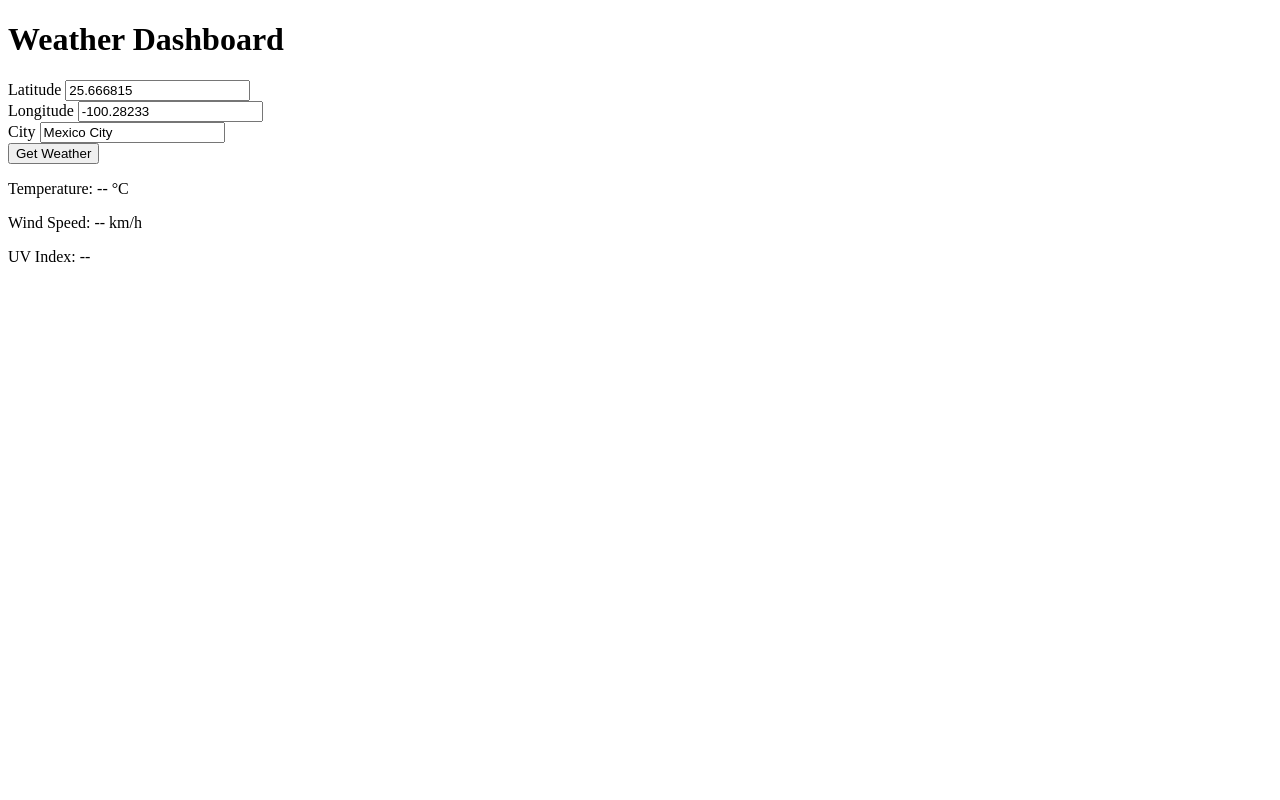
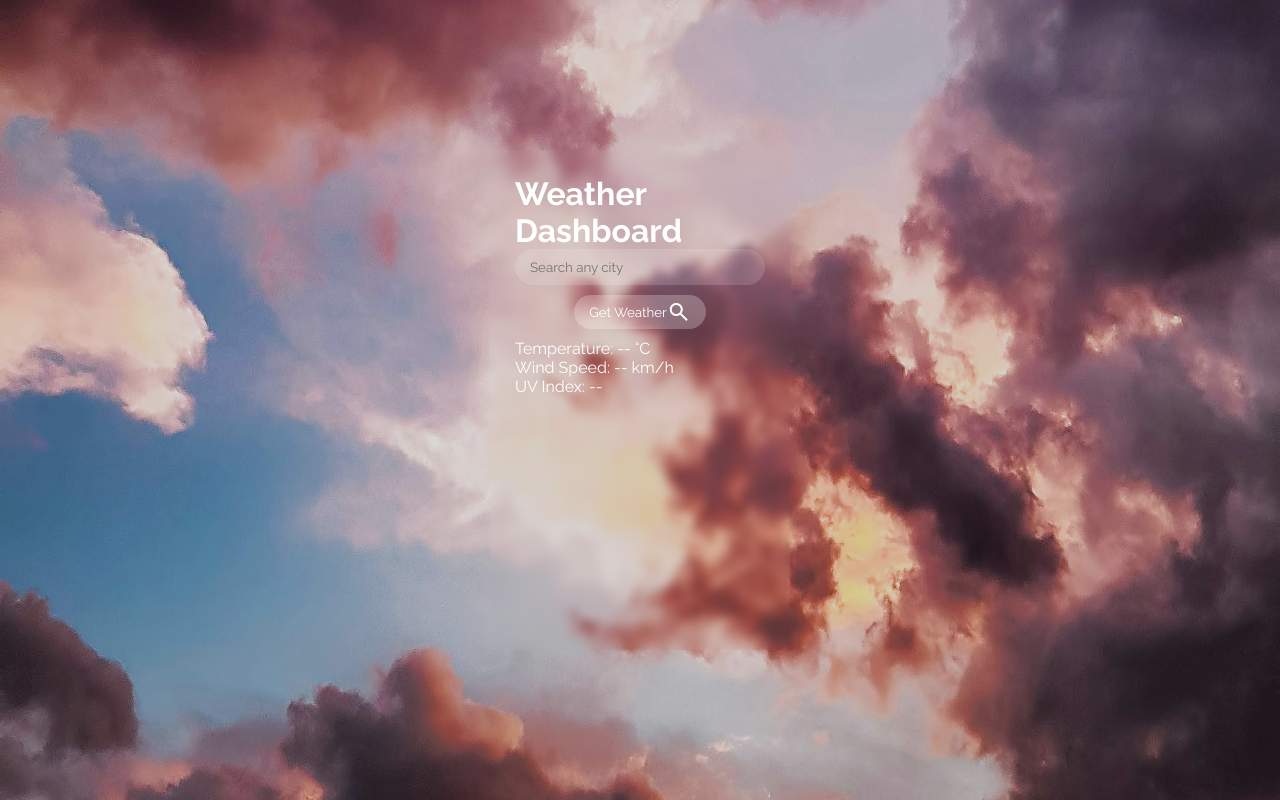
Before and after one commit to sandraborboa/LAB_Weatherapp, a plain HTML site: page index.html in a window 1280 px wide. Drawn offline with nearby package versions, Linux system fonts and the light colour scheme.

Commit message:
Style: Added styles

```diff
--- a/index.html
+++ b/index.html
@@ -5,30 +5,31 @@
     <meta name="viewport" content="width=device-width, initial-scale=1.0">
     <title>Weather App with Inputs</title>
     <link rel="stylesheet" href="styles.css">
+    <link rel="stylesheet" href="https://fonts.googleapis.com/css2?family=Material+Symbols+Outlined:opsz,wght,FILL,GRAD@24,400,0,0&icon_names=search" />
 </head>
 <body>
 
     <main class="weather-container">
         <h1>Weather Dashboard</h1>
 
-        <div class="input-group">
+        <!-- <div class="input-group">
             <label for="latitude-input">Latitude</label>
             <input type="number" id="latitude-input" placeholder="e.g. 19.43" value="25.666815" step="any">
-        </div>
+        </div> -->
 
-        <div class="input-group">
+        <!-- <div class="input-group">
             <label for="longitude-input">Longitude</label>
             <input type="number" id="longitude-input" placeholder="e.g. -99.13" value="-100.28233" step="any">
-        </div>
+        </div>  -->
 
-        <div class="input-group">
-            <label for="city-input">City</label>
-            <input type="text" id="city-input" placeholder="e.g. Mexico City" value="Mexico City">
-        </div>
+        <header class="input-group">
+            <!-- <label for="city-input">City</label> -->
+            <input class="cityinput" type="text" id="city-input" placeholder="Search any city">
 
-        <button id="fetch-btn" class="btn-primary" onclick="handleFetchClick()">
-            Get Weather
+            <button id="fetch-btn" class="btn-primary" onclick="handleFetchClick()"> Get Weather
+            <span class="material-symbols-outlined">search</span>
         </button>
+        </header>
 
         <div id="weather-result" class="result-box hidden">
             <p>Temperature: <span id="temp-display">--</span> °C</p>
--- a/styles.css
+++ b/styles.css
@@ -0,0 +1,81 @@
+@import url('https://fonts.googleapis.com/css2?family=Raleway:ital,wght@0,100..900;1,100..900&display=swap');
+
+* {
+    font-family: "Raleway", sans-serif;
+    margin: 0;
+    padding: 0;
+    box-sizing: border-box;
+    color: white;
+}
+
+ body {
+    background: url(assets/background.jpg);
+    width: 100%;
+    height: 100dvh;
+    background-size: cover;
+    background-position: center;
+    display: flex;
+    align-items: center;
+    justify-content: center;
+ }
+
+ body::before {
+    content: "";
+    position: absolute;
+    width: 100%;
+    height: 100dvh;
+    height: 100dvh;
+    background-color: rgb(0, 0, 0, 0.15);
+ }
+
+ .weather-container {
+    position: relative;
+    padding: 25px;
+    width: 300px;
+    height: 500px;
+    border-radius: 15px;
+    z-index: 1;
+    background: linear-gradient(to top, rgba(255, 255, 255, 0.25));
+    backdrop-filter: blur(5px);
+ }
+
+.input-group {
+    position: relative;
+ }
+
+ .cityinput {
+    width: 100%;
+    padding: 10px 15px;
+    border-radius: 20px;
+    border: 0px;
+    background: rgba(255, 255, 255, 0.15);
+    font-weight: 400;
+    transition: 0.6s background; /* figure this out */
+ }
+
+ .cityinput:focus {
+    background: rgba(255, 255, 255, 0.35);
+ }
+
+ .cityinput:hover {
+    background: rgba(255, 255, 255, 0.25);
+ }
+
+ .btn-primary {
+    border: 0px;
+    background: rgba(255, 255, 255, 0.25);
+    border-radius: 25px;
+    position: relative;
+    cursor: pointer;
+    display: flex;
+    justify-content: center;
+    align-items: center;
+    padding: 5px 15px;
+    margin: 10px auto;
+    transition: 0.6s background; /* figure this out */
+}
+
+ .btn-primary:hover {
+    background: rgba(255, 255, 255, 0.55);
+    font-weight: 600;
+}
```
Also changed, not shown: assets/background.jpg (added), assets/pexels-pixabay-158827.jpg (added).
